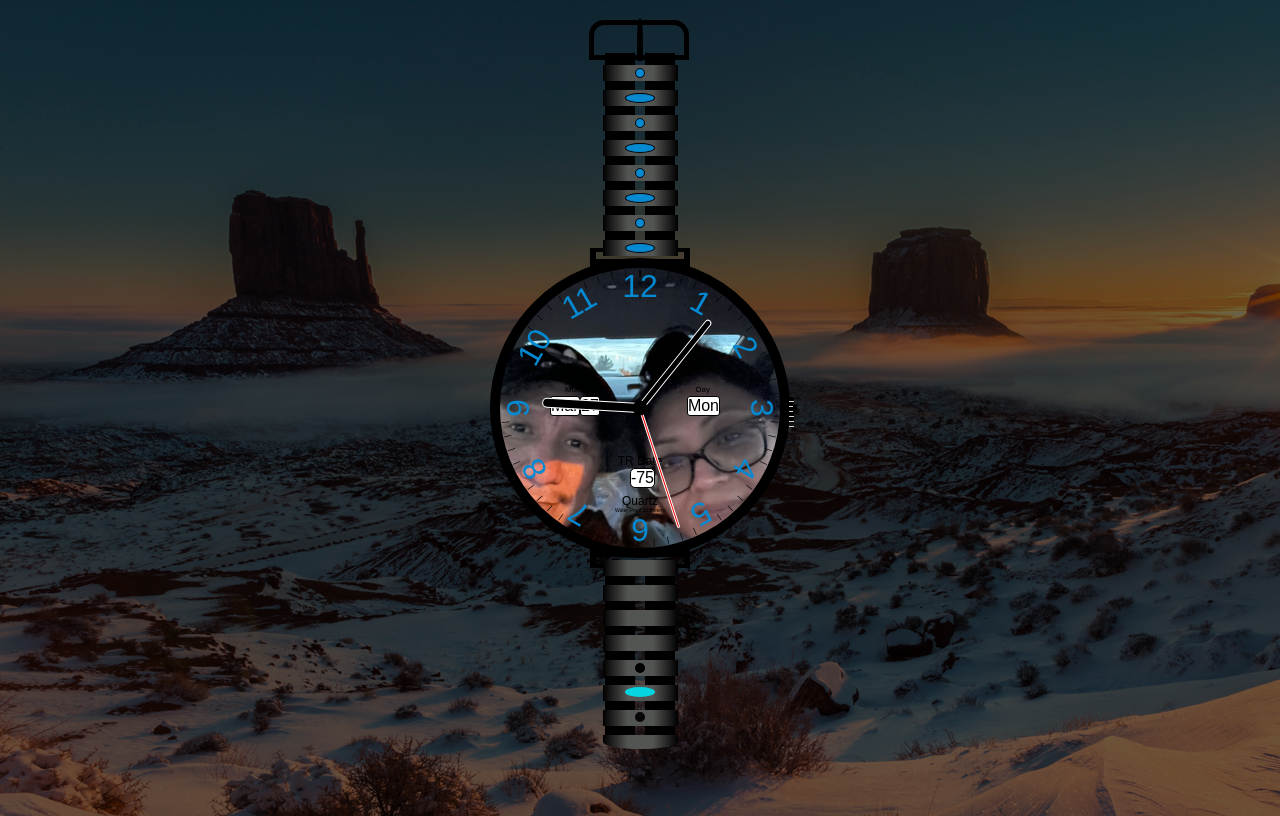
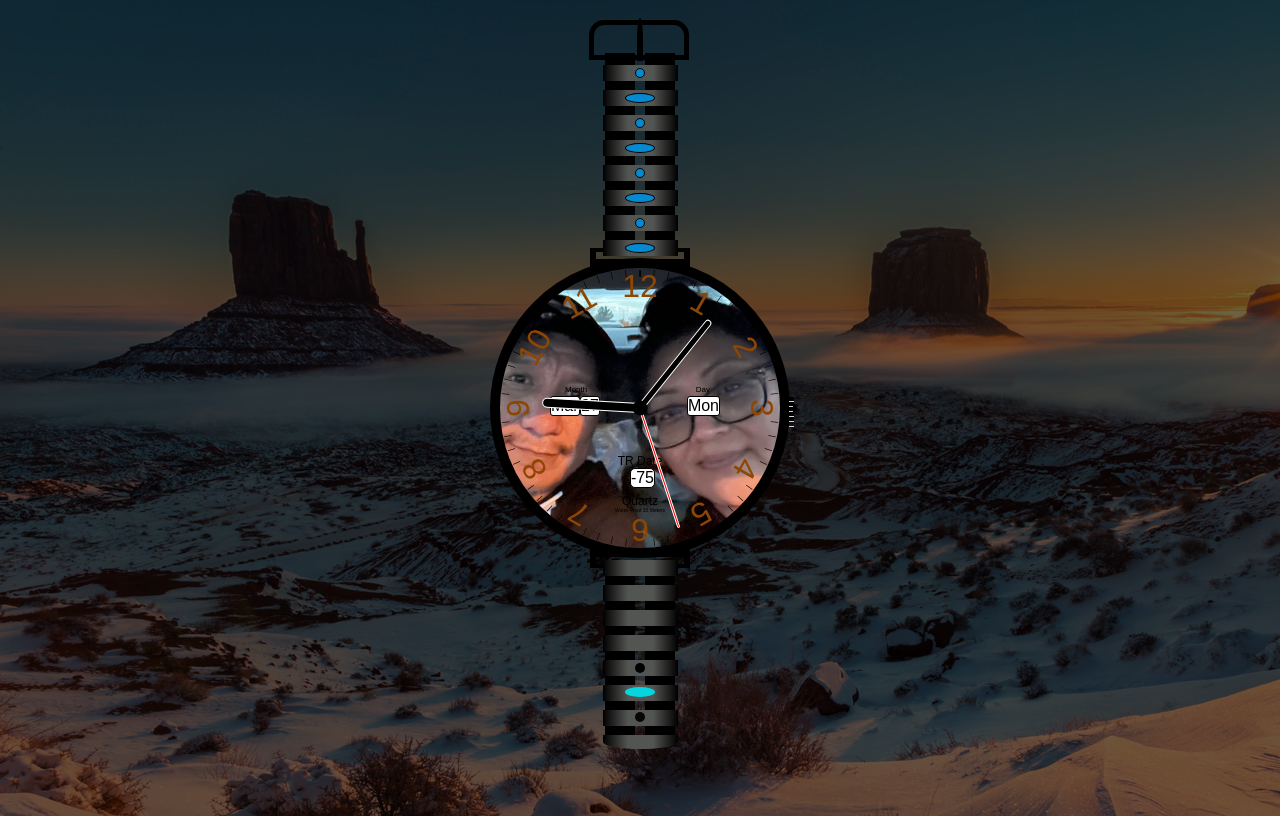
Before and after one commit to WMitchell1127/watct-in-progress, a plain HTML site: page index.html in a window 1280 px wide. Drawn offline with Linux system fonts and the light colour scheme.

Commit message:
updating css

```diff
--- a/css/clock.css
+++ b/css/clock.css
@@ -26,7 +26,7 @@ body {
 
 
 .clock {
-    background-image: url(/You&Me.jpg);
+    background-image: url(/You&Me2.jpg);
     background-repeat: no-repeat;
     background-size: cover;
     z-index: 1;
@@ -44,7 +44,7 @@ body {
 
 }
 .number{
-    color: rgb(5, 137, 209);
+    color: rgb(141, 70, 4);
 
 }
 
```
